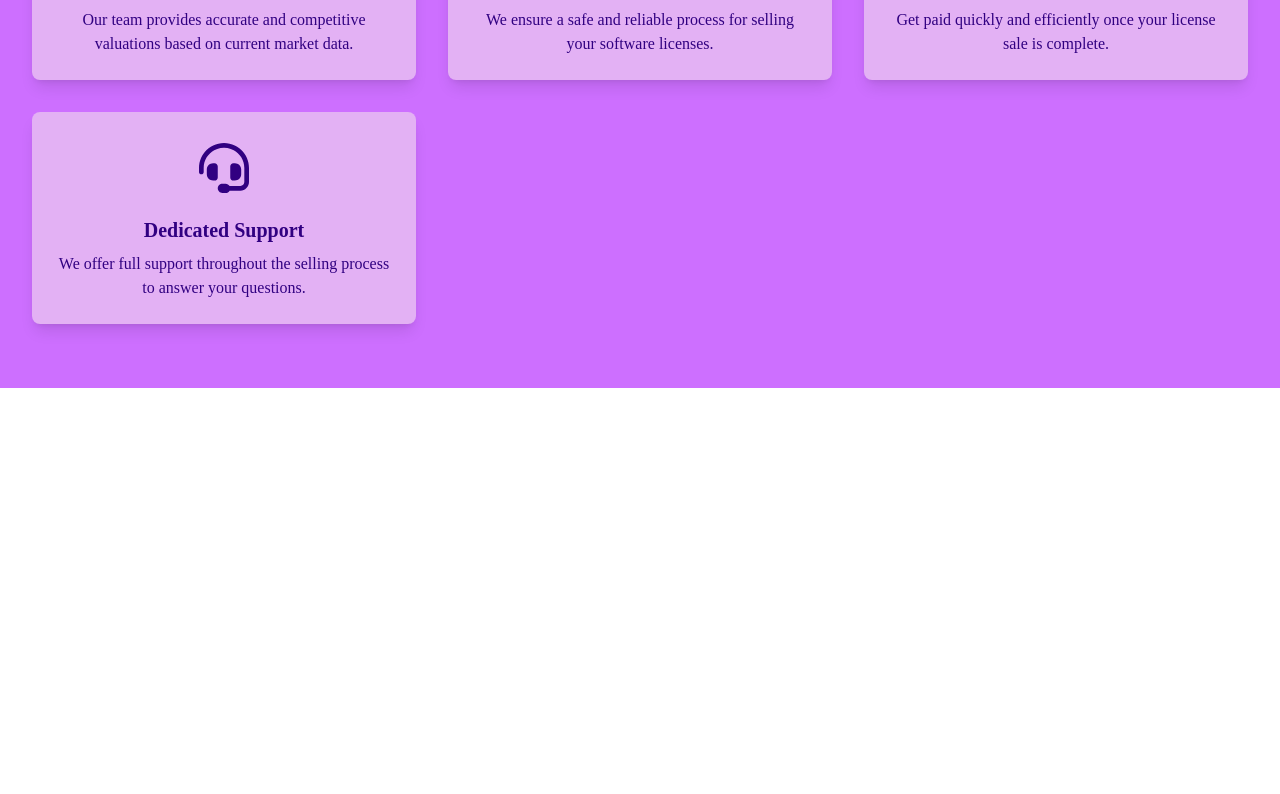
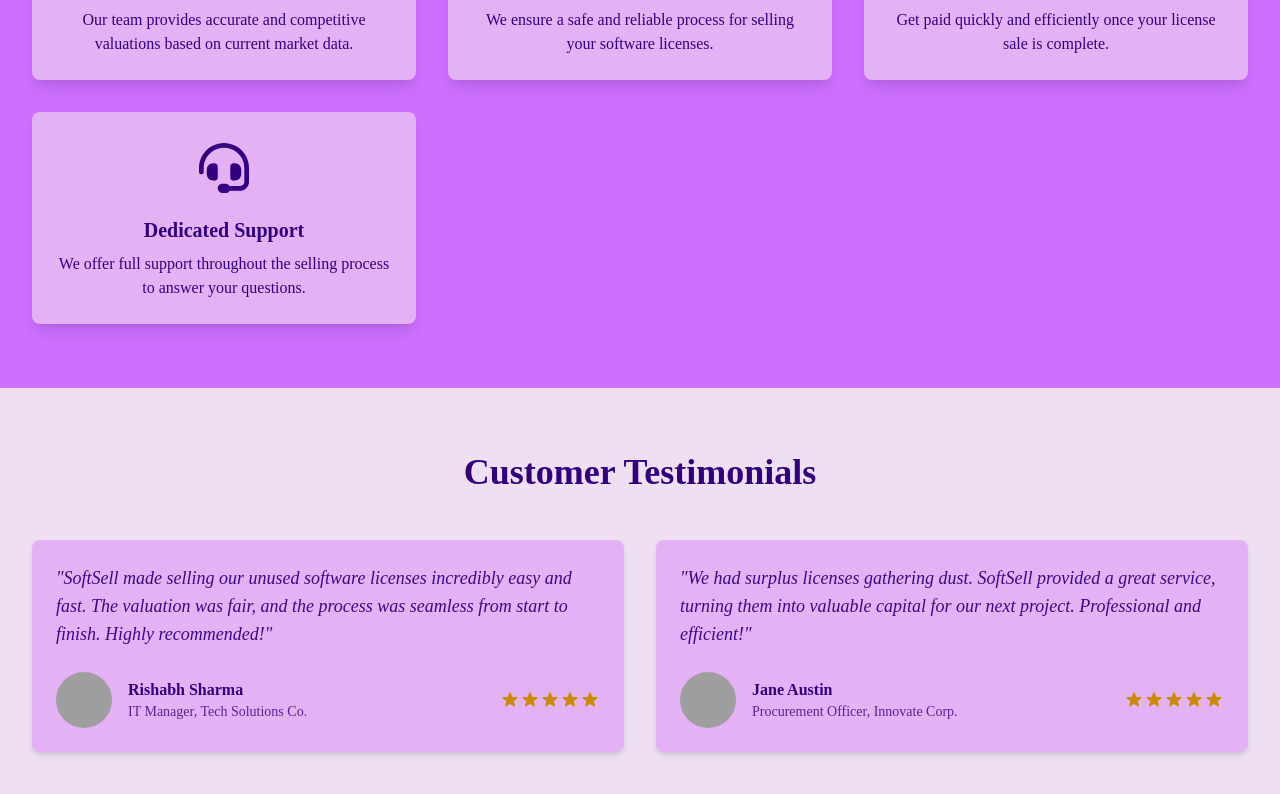
Before and after one commit to Shreyanshs1/softsell, a React (Create React App) app: page / in a window 1280 px wide. Shown: the part 1628-2422 px from the top of the page. Before the commit the page ends 2016 px from the top, so only its background shows below. Built offline with nearby package versions, Linux system fonts and the light colour scheme; grey boxes are pictures that could not be loaded.

Commit message:
Add testimonial section

```diff
--- a/src/components/Main.js
+++ b/src/components/Main.js
@@ -3,6 +3,7 @@
 import Hero from './Hero'
 import HowItWorks from './HowItWorks'
 import WhyCooseUs from './WhyCooseUs'
+import Testimonials from './Testimonials'
 
 function Main() {
   return (
@@ -11,6 +12,7 @@
         <Hero/>
         <HowItWorks/>
         <WhyCooseUs/>
+        <Testimonials/>
     </div>
   )
 }
--- /dev/null
+++ b/src/components/Testimonials.js
@@ -0,0 +1,76 @@
+import React from 'react';
+
+const testimonials = [
+  {
+    id: 1,
+    review: "SoftSell made selling our unused software licenses incredibly easy and fast. The valuation was fair, and the process was seamless from start to finish. Highly recommended!",
+    name: "Rishabh Sharma",
+    role: "IT Manager",
+    company: "Tech Solutions Co.",
+    image: "https://www.corporatephotographylondon.com/wp-content/uploads/2019/11/HKstrategies-1029-1024x683.jpg",
+    stars: 5,
+  },
+  {
+    id: 2,
+    review: "We had surplus licenses gathering dust. SoftSell provided a great service, turning them into valuable capital for our next project. Professional and efficient!",
+    name: "Jane Austin",
+    role: "Procurement Officer",
+    company: "Innovate Corp.",
+    image: "https://images.squarespace-cdn.com/content/v1/62f438a204e1900c8e0538cd/62aba60b-08da-4d20-a999-46209c1b33f0/BV1A4931.jpg",
+    stars: 5,
+  },
+
+];
+
+const Testimonials = () => {
+  return (
+    <section id="testimonials" className="py-16 px-4 sm:px-6 lg:px-8 bg-tertiary text-text1">
+      <div className="max-w-screen-xl mx-auto">
+        <h2 className="text-3xl sm:text-4xl font-bold text-center mb-12">
+          Customer Testimonials
+        </h2>
+        <div className="grid grid-cols-1 md:grid-cols-2 gap-8">
+
+          {testimonials.map((testimonial) => (
+            <div
+              key={testimonial.id}
+              className="flex flex-col p-6 rounded-lg bg-secondary bg-opacity-10 shadow-md"
+            >
+              <p className="italic mb-6 text-lg opacity-95">"{testimonial.review}"</p>
+
+              <div className="flex items-center mt-auto">
+                <img
+                  src={testimonial.image}
+                  alt={`${testimonial.name}'s photo`}
+                  className="w-14 h-14 rounded-full object-cover mr-4"
+                  onError={(e) => { e.target.onerror = null; e.target.src="https://placehold.co/60x60/gray/white?text=N/A" }}
+                />
+
+                <div className="flex-grow">
+                  <p className="font-semibold">{testimonial.name}</p>
+                  <p className="text-sm opacity-80">{testimonial.role}, {testimonial.company}</p>
+                </div>
+
+                <div className="flex items-center ml-4">
+                  {[...Array(5)].map((_, i) => (
+                    <svg
+                      key={i}
+                      className={`w-5 h-5 ${i < testimonial.stars ? 'text-yellow-600' : 'text-gray-300'}`}
+                      fill="currentColor"
+                      viewBox="0 0 20 20"
+                    >
+                      <path d="M9.049 2.927c.3-.921 1.603-.921 1.902 0l1.07 3.292a1 1 0 00.95.69h3.462c.969 0 1.371 1.24.588 1.81l-2.8 2.034a1 1 0 00-.364 1.118l1.07 3.292c.3.921-.755 1.683-1.536 1.118l-2.8-2.034a1 1 0 00-1.175 0l-2.8 2.034c-.78.565-1.83-.197-1.536-1.118l1.07-3.292a1 1 0 00-.364-1.118L2.98 8.72c-.783-.57-.38-1.81.588-1.81h3.462a1 1 0 00.95-.69l1.07-3.292z"></path>
+                    </svg>
+                  ))}
+                </div>
+              </div>
+            </div>
+          ))}
+
+        </div>
+      </div>
+    </section>
+  );
+};
+
+export default Testimonials;
```
